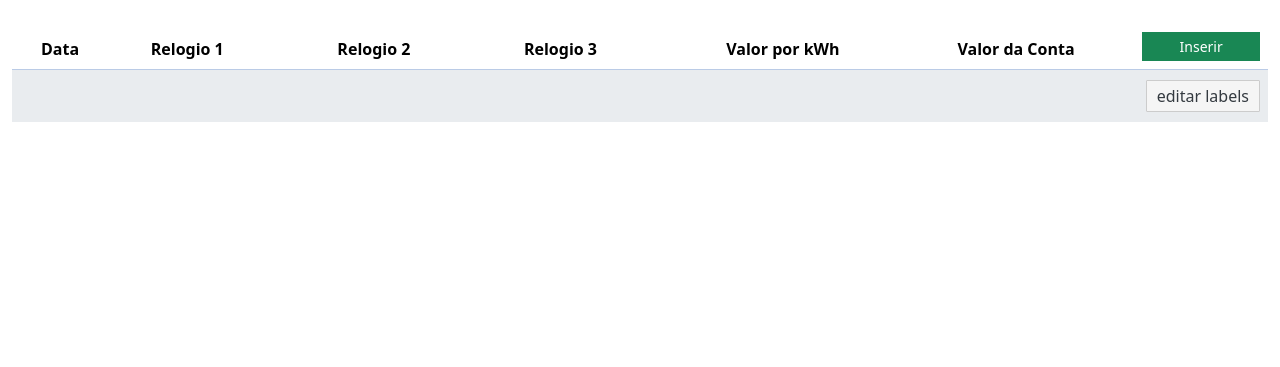
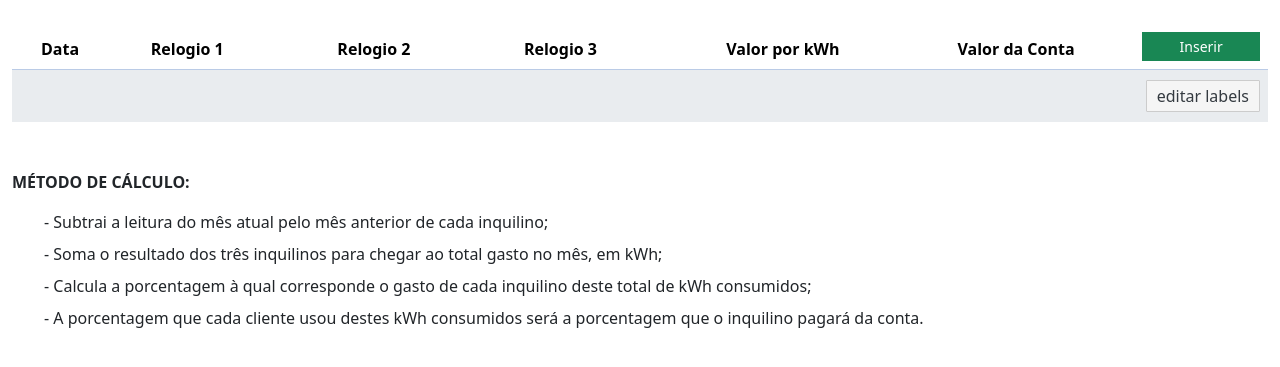
Before and after one commit to rcaliman/sistema-imoveis-django, a Django app: page /energia/lista/ in a window 1280 px wide. Shown: the part 56-423 px from the top of the page. Run offline with Django 4.2, Linux system fonts and the light colour scheme; the visitor is signed in with stand-in values (Sample User, id 1); data comes from the database, SQL or seed files in the repository; data that the repository does not hold is empty; parts of the project's set-up code (start-up, migrations or seed data) failed here and were passed over; some libraries are stand-ins or nearby versions.

Commit message:
texto de explicação do cálculo de energia

```diff
--- a/static/css/estilos.css
+++ b/static/css/estilos.css
@@ -347,6 +347,15 @@ input[name='salvar_contrato'] {
     text-decoration: underline;
     font-weight: bold;
 }
+dl {
+    padding-top: 2rem;
+}
+dt {
+    padding-bottom: 1rem;
+}
+dd {
+    padding-left: 2rem;
+}
 @media print
 {
     .no-print, .no-print *
--- a/templates/energia/energia.html
+++ b/templates/energia/energia.html
@@ -58,6 +58,14 @@
                 </tr>
             </tbody>
         </table>
+        <dl>
+            <dt>MÉTODO DE CÁLCULO:</dt>
+            <dd>- Subtrai a leitura do mês atual pelo mês anterior de cada inquilino;</dd>
+            <dd>- Soma o resultado dos três inquilinos para chegar ao total gasto no mês, em kWh;</dd>
+            <dd>- Calcula a porcentagem à qual corresponde o gasto de cada inquilino deste total de kWh consumidos;</dd>
+            <dd>- A porcentagem que cada cliente usou destes kWh consumidos será a porcentagem que o inquilino pagará da conta.</dd>
+            </ul>
+        </dl>
     {% else %}
         <div class="pedelogin">favor fazer login</div>
     {% endif %}
```
